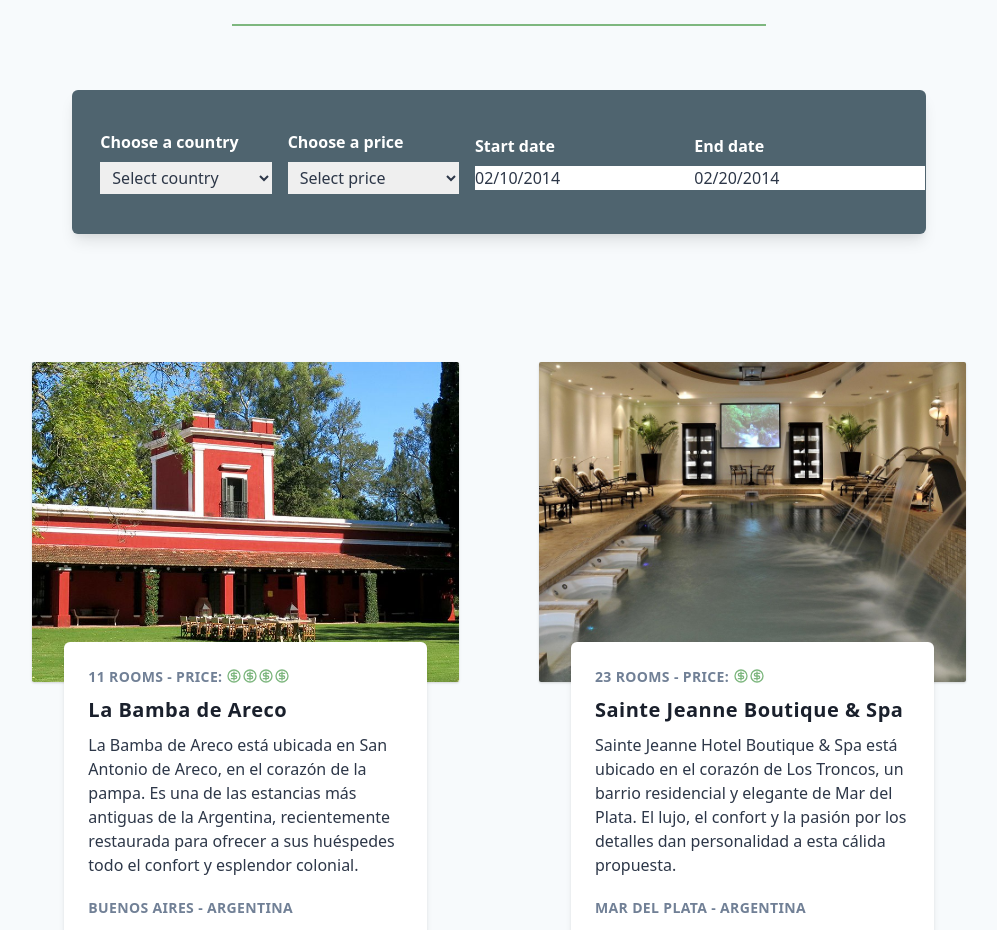
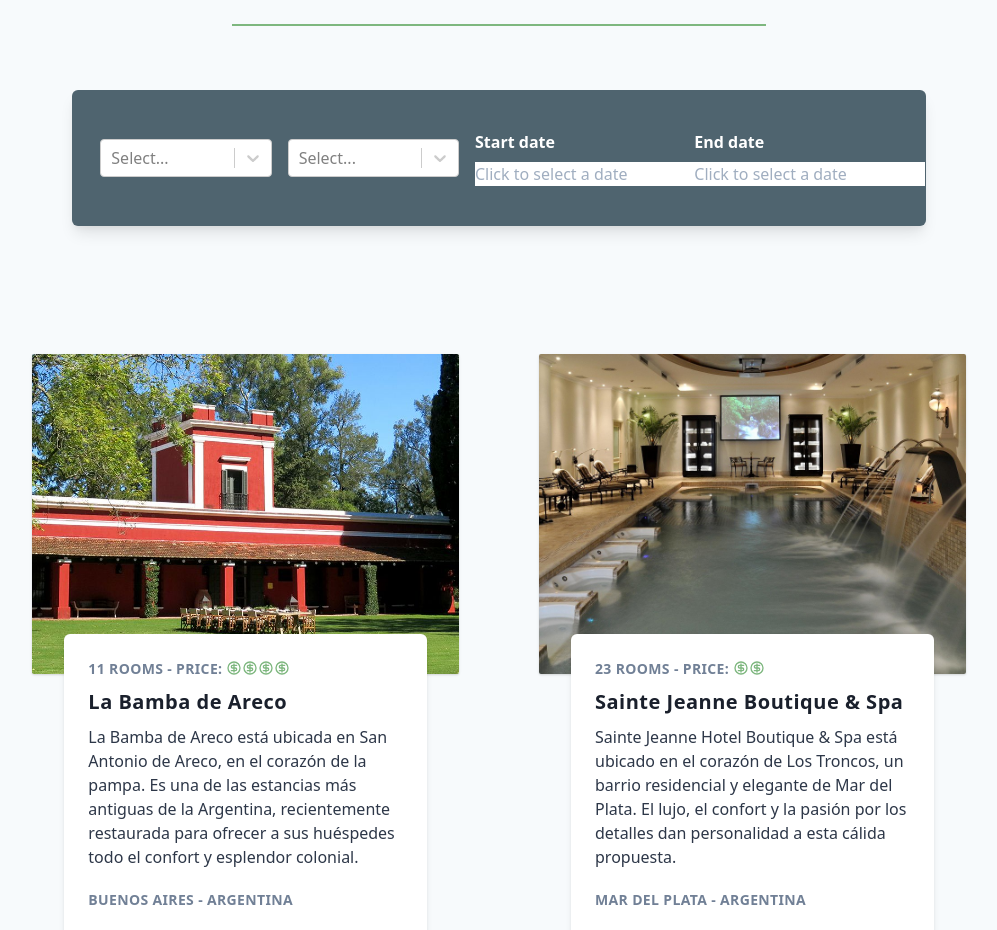
Before and after one commit to leotocca/room-reservation, a React app: page / in a window 1280 px wide. Shown: the part 980-1910 px from the top of the page, without its empty margins (141-1138 px from the left). Built offline with nearby package versions, Linux system fonts and the light colour scheme.

Commit message:
Added react-select succesfully

```diff
--- a/package.json
+++ b/package.json
@@ -30,7 +30,8 @@
   "dependencies": {
     "react": "^16.13.1",
     "react-datepicker": "^3.1.3",
-    "react-dom": "^16.13.1"
+    "react-dom": "^16.13.1",
+    "react-select": "^3.1.0"
   },
   "description": ""
 }
--- a/src/components/App.js
+++ b/src/components/App.js
@@ -11,26 +11,50 @@ class App extends React.Component {
     hotels: undefined,
     priceFilter: undefined,
     countryFilter: undefined,
-    startDate: new Date("2014/02/10"),
-    endDate: new Date("2014/02/20"),
+    startDate: undefined,
+    endDate: undefined,
   };
 
   componentDidMount() {
     this.setState({ hotels: data });
   }
 
-  handleFilters = (event) => {
-    this.setState({ [event.target.name]: event.target.value });
+  handleCountryFilter = (event) => {
+    console.log(event);
+    this.setState({ countryFilter: event.value });
+  };
+
+  handlePriceFilter = (event) => {
+    console.log(event);
+    this.setState({ priceFilter: event.value });
   };
 
   setStartDate = (date) => {
-    const [start] = date;
-    this.setState({ startDate: start });
+    this.setState({ startDate: date });
   };
 
   setEndDate = (date) => {
-    const [end] = date;
-    this.setState({ endDate: end });
+    this.setState({ endDate: date });
+  };
+
+  filterByDate = (hotels) => {
+    const { startDate, endDate } = this.state;
+
+    return hotels.filter(
+      (hotel) =>
+        hotel.availabilityFrom <= new Date(startDate).valueOf() &&
+        hotel.availabilityTo >= new Date(endDate).valueOf()
+    );
+  };
+
+  filterByPrice = (hotels) => {
+    const { priceFilter } = this.state;
+    return hotels.filter((hotel) => hotel.price === Number(priceFilter));
+  };
+
+  filterByCountry = (hotels) => {
+    const { countryFilter } = this.state;
+    return hotels.filter((hotel) => hotel.country === countryFilter);
   };
 
   filterData = () => {
@@ -42,35 +66,23 @@ class App extends React.Component {
       endDate,
     } = this.state;
 
+    let hotelsToShow = [];
+
     if (priceFilter && countryFilter && startDate) {
-      return hotels.filter((hotel) => {
-        if (!endDate) {
-          return (
-            hotel.price === Number(priceFilter) &&
-            hotel.country === countryFilter &&
-            hotel.availabilityFrom <= new Date(startDate).valueOf()
-          );
-        } else {
-          return (
-            hotel.price === Number(priceFilter) &&
-            hotel.country === countryFilter &&
-            hotel.availabilityFrom <= new Date(startDate).valueOf() &&
-            hotel.availabilityTo >= new Date(endDate).valueOf()
-          );
-        }
-      });
-    } else if (priceFilter && countryFilter) {
-      return hotels.filter(
-        (hotel) =>
-          hotel.price === Number(priceFilter) && hotel.country === countryFilter
+      hotelsToShow = this.filterByPrice(
+        this.filterByDate(this.filterByCountry(hotels))
       );
-    } else if (priceFilter) {
-      return hotels.filter((hotel) => hotel.price === Number(priceFilter));
-    } else if (countryFilter) {
-      return hotels.filter((hotel) => hotel.country === countryFilter);
-    } else {
-      return hotels;
     }
+
+    if (countryFilter && priceFilter) {
+      hotelsToShow = this.filterByCountry(this.filterByPrice(hotels));
+    }
+
+    if (priceFilter) {
+      hotelsToShow = this.filterByPrice(hotels);
+    }
+
+    return hotels;
   };
 
   render() {
@@ -85,7 +97,8 @@ class App extends React.Component {
           </h3>
           <div className="w-11/12 lg:w-2/3">
             <Filters
-              handleFilters={this.handleFilters}
+              handleCountryFilter={this.handleCountryFilter}
+              handlePriceFilter={this.handlePriceFilter}
               setStartDate={this.setStartDate}
               setEndDate={this.setEndDate}
               startDate={this.state.startDate}
--- a/src/components/Filters.js
+++ b/src/components/Filters.js
@@ -1,66 +1,42 @@
 import React from "react";
 import DatePicker from "react-datepicker";
+import Select from "react-select";
 import "react-datepicker/dist/react-datepicker.css";
+
+const countryOptions = [
+  { value: "argentina", label: "Argentina" },
+  { value: "uruguay", label: "Uruguay" },
+  { value: "brasil", label: "Brasil" },
+];
+
+const priceOptions = [
+  { value: "1", label: "1" },
+  { value: "2", label: "2" },
+  { value: "3", label: "3" },
+  { value: "4", label: "4" },
+];
 
 const Filters = (props) => (
   <div className="w-full">
     <form className="bg-cadetgray rounded-md shadow-lg flex justify-center items-center px-5 py-10">
       <div className="flex flex-col items-start justify-center w-1/4 mx-2">
-        <label className="text-white font-semibold">Choose a country</label>
-        <select
-          className="w-full mt-2 py-1 px-2 border-none "
-          name="countryFilter"
-          onChange={props.handleFilters}
-        >
-          <option
-            className="font-sm px-2 border-gray-100 border-b"
-            value=""
-            disabled
-            selected
-            hidden
-          >
-            Select country
-          </option>
-          <option className="font-sm px-2 border-gray-100 border-b" value="">
-            All countries
-          </option>
-          <option
-            className="font-sm px-2 border-gray-100 border-b"
-            value="Argentina"
-          >
-            Argentina
-          </option>
-          <option
-            className="font-sm px-2 border-gray-100 border-b"
-            value="Brasil"
-          >
-            Brasil
-          </option>
-          <option
-            className="font-sm px-2 border-gray-100 border-b"
-            value="Uruguay"
-          >
-            Uruguay
-          </option>
-        </select>
+        <Select
+          placeholderText="Select a price range"
+          options={priceOptions}
+          onChange={props.handlePriceFilter}
+          isSearchable
+          className="w-full"
+        />
       </div>
 
       <div className="flex flex-col items-start justify-center w-1/4 mx-2">
-        <label className="text-white font-semibold">Choose a price</label>
-        <select
-          className="w-full mt-2 py-1 px-2 border-none "
-          name="priceFilter"
-          onChange={props.handleFilters}
-        >
-          <option value="" disabled selected hidden>
-            Select price
-          </option>
-          <option value="">All prices</option>
-          <option value="1">1</option>
-          <option value="2">2</option>
-          <option value="3">3</option>
-          <option value="4">4</option>
-        </select>
+        <Select
+          placeholderText="Select a destination"
+          options={countryOptions}
+          onChange={props.handleCountryFilter}
+          isSearchable
+          className="w-full"
+        />
       </div>
       <div className="flex flex-col justify-center mx-2 w-1/4">
         <p className="mb-2 text-white font-semibold">Start date</p>
@@ -70,6 +46,7 @@ const Filters = (props) => (
           selectsStart
           startDate={props.startDate}
           endDate={props.endDate}
+          placeholderText="Click to select a date"
         />
       </div>
 
@@ -82,20 +59,9 @@ const Filters = (props) => (
           startDate={props.startDate}
           endDate={props.endDate}
           minDate={props.startDate}
+          placeholderText="Click to select a date"
         />
       </div>
-
-      {/*<DatePicker
-        onChange={props.setDates}
-        showPopperArrow={false}
-        closeOnScroll={true}
-        startDate={props.startDate}
-        endDate={props.endDate}
-        shouldCloseOnSelect={false}
-        selectsRange
-        inline
-        className="mt-10 w-full"
-      />*/}
     </form>
   </div>
 );
```
Also changed, not shown: 1 other file (tests, documents, lock files or other folders).
